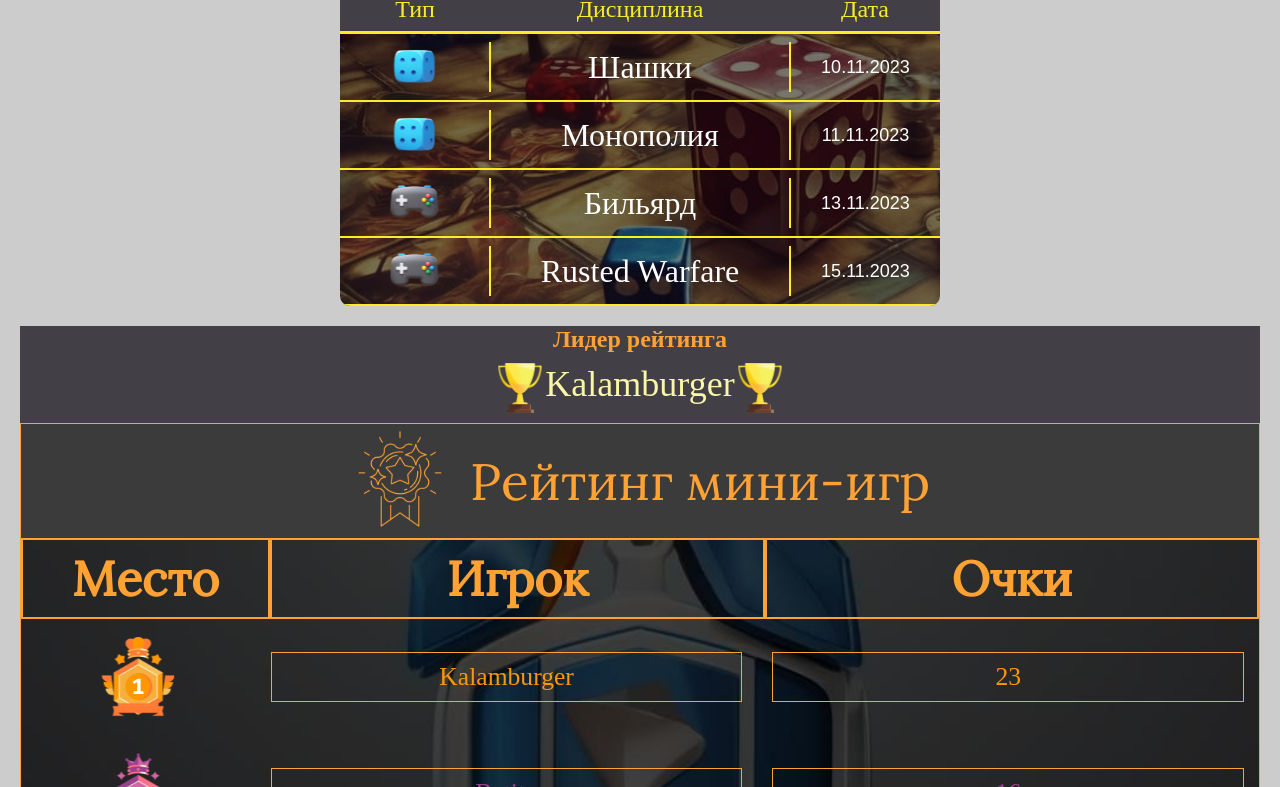
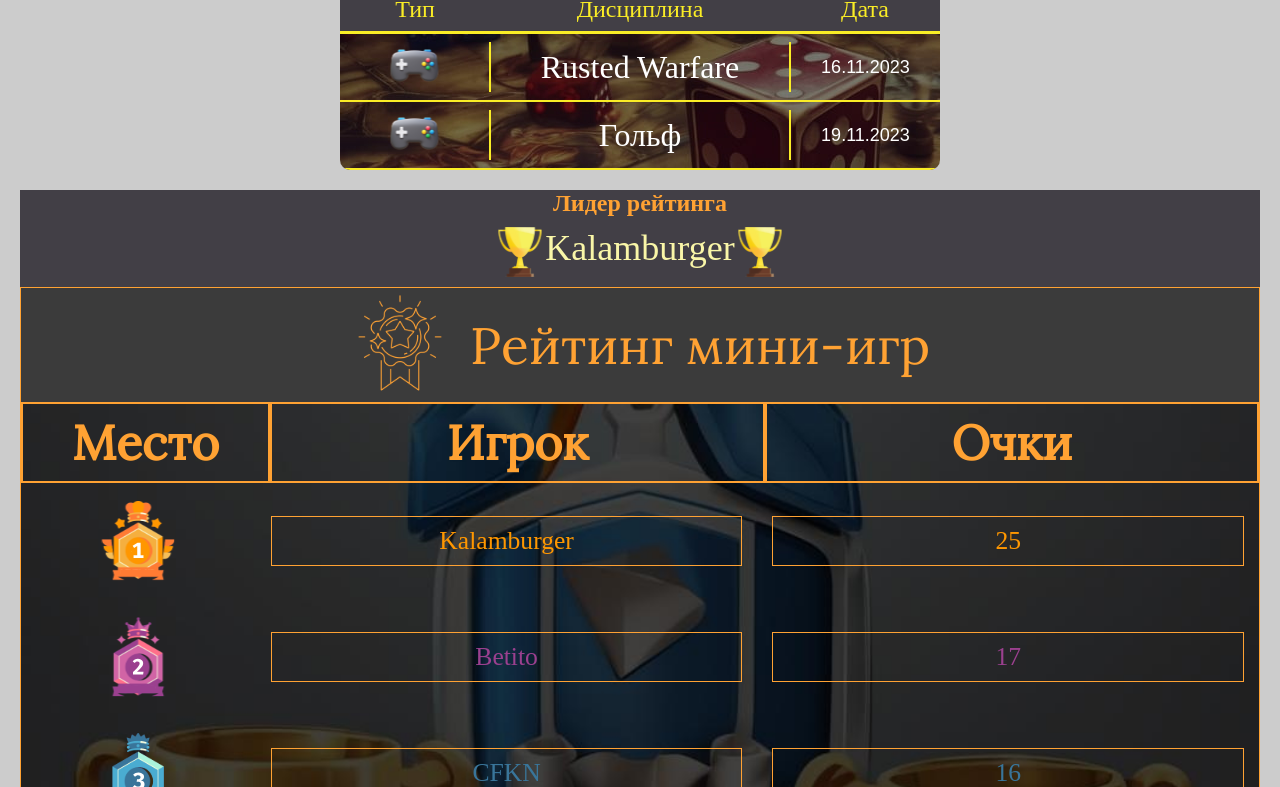
Before and after one commit to Akula3331/TourneyX, a React (Create React App) app: page / in a window 1280 px wide. Shown: the part 453-1240 px from the top of the page. Built offline with nearby package versions, Linux system fonts and the light colour scheme; a web font is replaced by a local one.

Commit message:
modified:   public/players.json 	modified:   src/components/TimeCon/TimeCon.jsx 	modified:   src/pages/ArchivePage/ArchivePage.jsx 	modified:   src/pages/MainPage/MainPage.jsx

```diff
--- a/public/players.json
+++ b/public/players.json
@@ -2,7 +2,7 @@
     "players": [
       {
         "name": "Kalamburger",
-        "points":23,
+        "points":25,
         "megapoint":0,
         "games": [
           { "name": "Шахматы", "firstPlace": 1, "secondPlace": 0, "thirdPlace": 0, "fourthPlace": 0 },
@@ -15,7 +15,7 @@
           { "name": "Викторина", "firstPlace": 0, "secondPlace": 0, "thirdPlace": 0, "fourthPlace": 0 },
           { "name": "Bottle Flip", "firstPlace": 0, "secondPlace": 0, "thirdPlace": 0, "fourthPlace": 0 },
           { "name": "Бойцовская арена", "firstPlace": 0, "secondPlace": 0, "thirdPlace": 0, "fourthPlace": 0 },
-          { "name": "Бильярд", "firstPlace": 0, "secondPlace": 0, "thirdPlace": 0, "fourthPlace": 0 },
+          { "name": "Бильярд", "firstPlace": 0, "secondPlace": 1, "thirdPlace": 0, "fourthPlace": 0 },
           { "name": "Крестики-нолики", "firstPlace": 1, "secondPlace": 0, "thirdPlace": 0, "fourthPlace": 0 },
           { "name": "Uno", "firstPlace": 0, "secondPlace": 0, "thirdPlace": 0, "fourthPlace": 1 },
           { "name": "Тетрис", "firstPlace": 0, "secondPlace": 0, "thirdPlace": 0, "fourthPlace": 0 },
@@ -29,7 +29,7 @@
       },
       {
         "name": "Betito",
-        "points":16,
+        "points":17,
         "megapoint":0,
         "games": [
           { "name": "Шахматы", "firstPlace": 0, "secondPlace": 0, "thirdPlace": 1, "fourthPlace": 0 },
@@ -42,7 +42,7 @@
           { "name": "Викторина", "firstPlace": 0, "secondPlace": 0, "thirdPlace": 0, "fourthPlace": 0 },
           { "name": "Bottle Flip", "firstPlace": 0, "secondPlace": 0, "thirdPlace": 0, "fourthPlace": 0 },
           { "name": "Бойцовская арена", "firstPlace": 0, "secondPlace": 0, "thirdPlace": 0, "fourthPlace": 0 },
-          { "name": "Бильярд", "firstPlace": 0, "secondPlace": 0, "thirdPlace": 0, "fourthPlace": 0 },
+          { "name": "Бильярд", "firstPlace": 0, "secondPlace": 0, "thirdPlace": 1, "fourthPlace": 0 },
           { "name": "Крестики-нолики", "firstPlace": 0, "secondPlace": 0, "thirdPlace": 1, "fourthPlace": 0 },
           { "name": "Uno", "firstPlace": 1, "secondPlace": 0, "thirdPlace": 0, "fourthPlace": 0 },
           { "name": "Тетрис", "firstPlace": 0, "secondPlace": 0, "thirdPlace": 0, "fourthPlace": 0 },
@@ -69,7 +69,7 @@
           { "name": "Викторина", "firstPlace": 0, "secondPlace": 0, "thirdPlace": 0, "fourthPlace": 0 },
           { "name": "Bottle Flip", "firstPlace": 0, "secondPlace": 0, "thirdPlace": 0, "fourthPlace": 0 },
           { "name": "Бойцовская арена", "firstPlace": 0, "secondPlace": 0, "thirdPlace": 0, "fourthPlace": 0 },
-          { "name": "Бильярд", "firstPlace": 0, "secondPlace": 0, "thirdPlace": 0, "fourthPlace": 0 },
+          { "name": "Бильярд", "firstPlace": 0, "secondPlace": 0, "thirdPlace": 0, "fourthPlace": 1 },
           { "name": "Крестики-нолики", "firstPlace": 0, "secondPlace": 1, "thirdPlace": 0, "fourthPlace": 0 },
           { "name": "Uno", "firstPlace": 0, "secondPlace": 1, "thirdPlace": 0, "fourthPlace": 0 },
           { "name": "Тетрис", "firstPlace": 0, "secondPlace": 0, "thirdPlace": 0, "fourthPlace": 0 },
@@ -83,7 +83,7 @@
       },
       {
         "name": "CFKN",
-        "points":13 ,
+        "points":16 ,
         "megapoint":0,
         "games": [
           { "name": "Шахматы", "firstPlace": 0, "secondPlace": 1, "thirdPlace": 0, "fourthPlace": 0 },
@@ -96,7 +96,7 @@
           { "name": "Викторина", "firstPlace": 0, "secondPlace": 0, "thirdPlace": 0, "fourthPlace": 0 },
           { "name": "Bottle Flip", "firstPlace": 0, "secondPlace": 0, "thirdPlace": 0, "fourthPlace": 0 },
           { "name": "Бойцовская арена", "firstPlace": 0, "secondPlace": 0, "thirdPlace": 0, "fourthPlace": 0 },
-          { "name": "Бильярд", "firstPlace": 0, "secondPlace": 0, "thirdPlace": 0, "fourthPlace": 0 },
+          { "name": "Бильярд", "firstPlace": 1, "secondPlace": 0, "thirdPlace": 0, "fourthPlace": 0 },
           { "name": "Крестики-нолики", "firstPlace": 0, "secondPlace": 0, "thirdPlace": 0, "fourthPlace": 1 },
           { "name": "Uno", "firstPlace": 0, "secondPlace": 0, "thirdPlace": 1, "fourthPlace": 0 },
           { "name": "Тетрис", "firstPlace": 0, "secondPlace": 0, "thirdPlace": 0, "fourthPlace": 0 },
--- a/src/components/TimeCon/TimeCon.jsx
+++ b/src/components/TimeCon/TimeCon.jsx
@@ -4,27 +4,19 @@ import BlockTime from "../BlockTime/BlockTime";
 
 export default function TimeCon({ onFirstDateFromChild }) {
   const initialData = [
+
+
     {
-      img: "/icons/timeIcon/dice.svg",
-      dis: "Шашки",
-      data: "10.11.2023",
-    },
-    {
-      img: "/icons/timeIcon/dice.svg",
-      dis: "Монополия",
-      data: "11.11.2023",
+      img: "/icons/timeIcon/gamecontroller.svg",
+      dis: "Rusted Warfare",
+      data: "16.11.2023",
     },
     {
       img: "/icons/timeIcon/gamecontroller.svg",
-      dis: "Бильярд",
-      data: "13.11.2023",
+      dis: "Гольф",
+      data: "19.11.2023",
       pNum: ["Kalamburger", "Betito", "Gorbatic", "CFKN"],
-    },
-    {
-      img: "/icons/timeIcon/gamecontroller.svg",
-      dis: "Rusted Warfare",
-      data: "15.11.2023",
-    },
+    }
 
   ];
 
--- a/src/pages/ArchivePage/ArchivePage.jsx
+++ b/src/pages/ArchivePage/ArchivePage.jsx
@@ -16,6 +16,7 @@ export default function ArchivePage() {
     { name: "Крестики-нолики", date: "2023-10-28", firstPlace: 'Kalamburger', secondPlace: 'Gorbatic', thirdPlace: 'Betito', fourthPlace: 'CFKN' },
     { name: "Морской бой", date: "2023-10-28", firstPlace: 'Kalamburger', secondPlace: 'Betito', thirdPlace: 'Gorbatic', fourthPlace: 'CFKN' },
     { name: "Шахматы", date: "2023-11-09", firstPlace: 'Kalamburger', secondPlace: 'CFKN', thirdPlace: 'Betito', fourthPlace: '' },
+    { name: "Бильярд", date: "2023-11-13", firstPlace: 'CFKN', secondPlace: 'Kalamburger', thirdPlace: 'Betito', fourthPlace: 'Gorbatic' },
 
   ];
 
--- a/src/pages/MainPage/MainPage.jsx
+++ b/src/pages/MainPage/MainPage.jsx
@@ -53,7 +53,7 @@ export default function MainPage() {
       <p>Чекните новое обновление</p>
       </div>
       <div className={cls.main}>
-        <CountdownTimer targetDate={new Date("2023-11-16T00:00:00")} text='Отсчет до глобального турнира'/>
+        <CountdownTimer targetDate={new Date("2023-11-22T00:00:00")} text='Отсчет до глобального турнира'/>
       </div>
       <div className={cls.taimer}>
         <CountdownTimer targetDate={targetDate} name={gameName} text='Время доказать свои навыки: начало близко!' />
```
